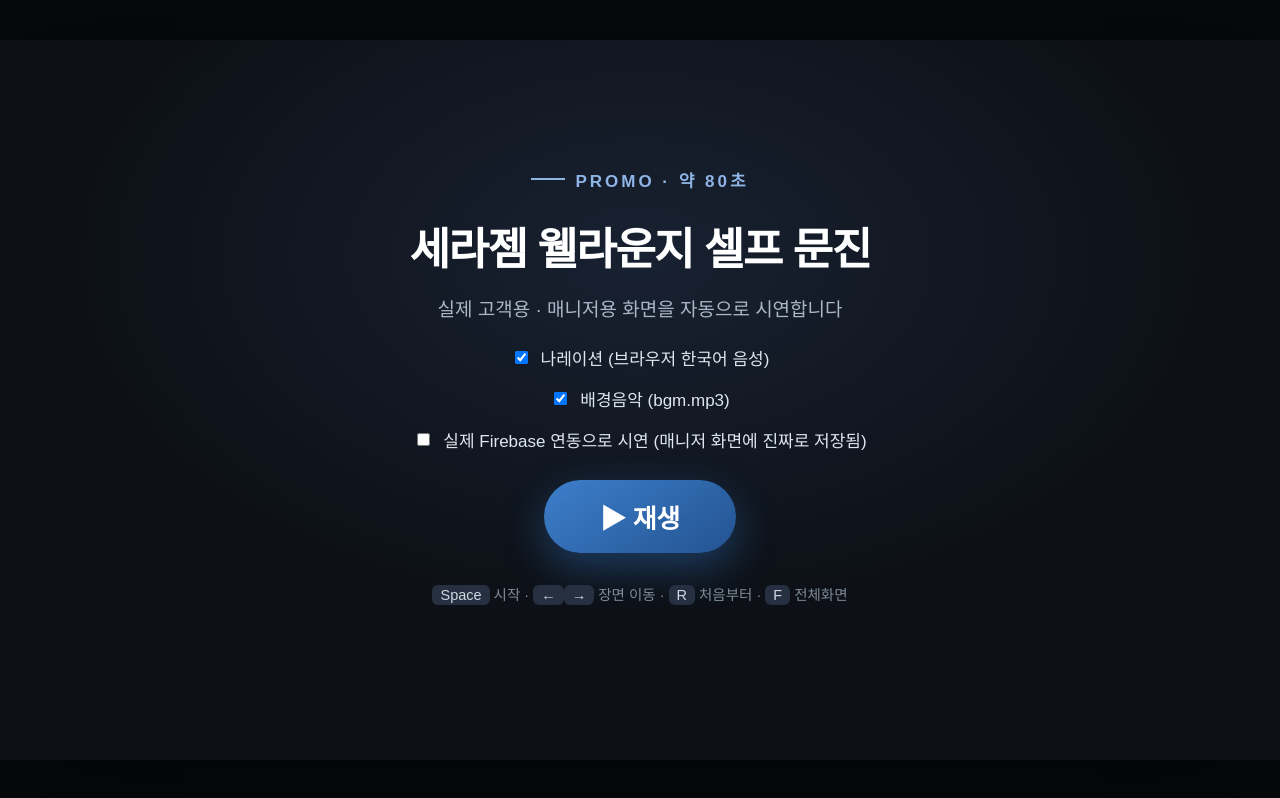
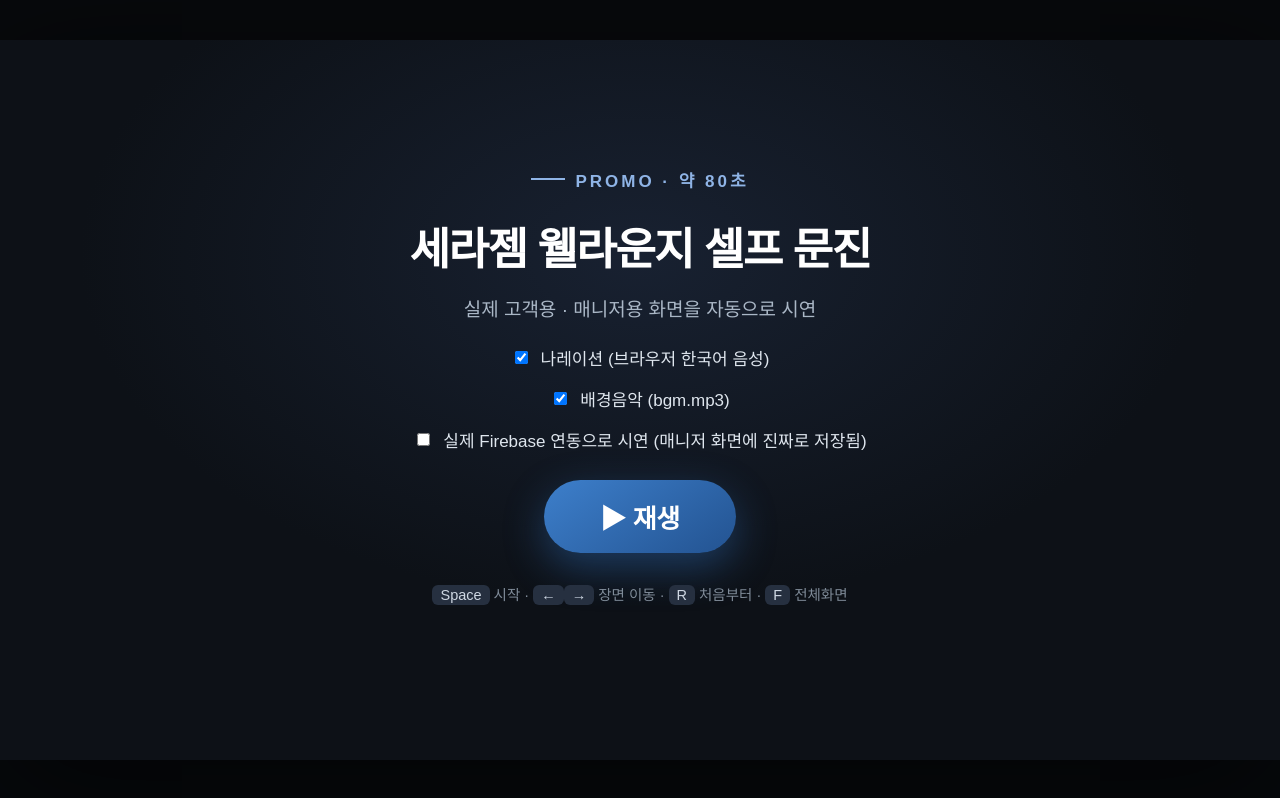
Before and after one commit to t-young24/project_01, a plain HTML site: page promo/index.html in a window 1280 px wide. Drawn offline with Linux system fonts and the light colour scheme; a web font is replaced by a local one.

Commit message:
텍스트 수정

```diff
--- a/promo/index.html
+++ b/promo/index.html
@@ -236,7 +236,7 @@
   <div id="gate">
     <div class="kicker">Promo · 약 80초</div>
     <h2>세라젬 웰라운지 셀프 문진</h2>
-    <p>실제 고객용 · 매니저용 화면을 자동으로 시연합니다</p>
+    <p>실제 고객용 · 매니저용 화면을 자동으로 시연</p>
     <label><input type="checkbox" id="optVoice" checked> 나레이션 (브라우저 한국어 음성)</label>
     <label><input type="checkbox" id="optBgm" checked> 배경음악 (bgm.mp3)</label>
     <label><input type="checkbox" id="optLive"> 실제 Firebase 연동으로 시연 (매니저 화면에 진짜로 저장됨)</label>
```
